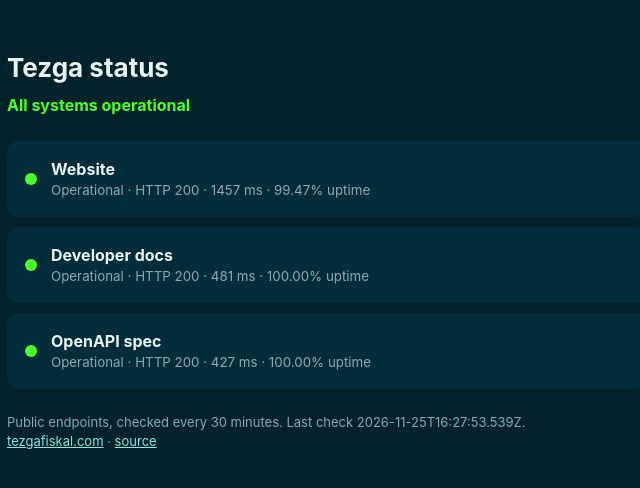
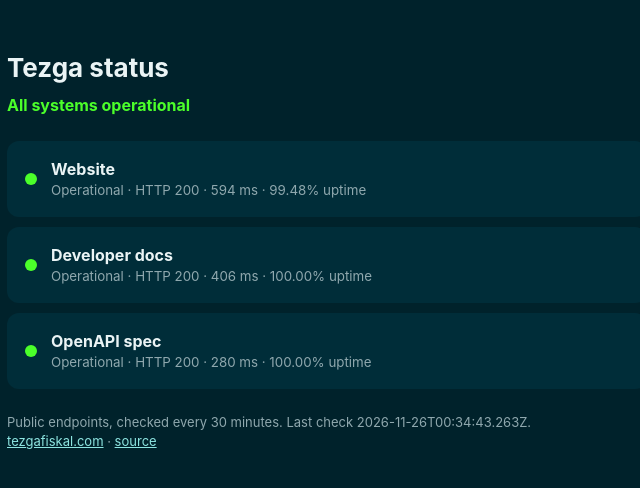
Before and after one commit to GoSimple-agency/status, a plain HTML site: page index.html in a window 1280 px wide. Shown: the full height of the page, 313-953 px from the left. Drawn offline with Linux system fonts and the light colour scheme.

Commit message:
status update [skip ci]

```diff
--- a/index.html
+++ b/index.html
@@ -10,9 +10,9 @@
 .foot{color:var(--muted);font-size:13px;margin-top:24px}a{color:#8de5e1}</style></head>
 <body><div class="wrap"><h1>Tezga status</h1>
 <p class="state">All systems operational</p>
-<div class="card up"><span class="dot"></span><div><b>Website</b><small>Operational · HTTP 200 · 1457 ms · 99.47% uptime</small></div></div>
-<div class="card up"><span class="dot"></span><div><b>Developer docs</b><small>Operational · HTTP 200 · 481 ms · 100.00% uptime</small></div></div>
-<div class="card up"><span class="dot"></span><div><b>OpenAPI spec</b><small>Operational · HTTP 200 · 427 ms · 100.00% uptime</small></div></div>
-<p class="foot">Public endpoints, checked every 30 minutes. Last check 2026-11-25T16:27:53.539Z.<br>
+<div class="card up"><span class="dot"></span><div><b>Website</b><small>Operational · HTTP 200 · 594 ms · 99.48% uptime</small></div></div>
+<div class="card up"><span class="dot"></span><div><b>Developer docs</b><small>Operational · HTTP 200 · 406 ms · 100.00% uptime</small></div></div>
+<div class="card up"><span class="dot"></span><div><b>OpenAPI spec</b><small>Operational · HTTP 200 · 280 ms · 100.00% uptime</small></div></div>
+<p class="foot">Public endpoints, checked every 30 minutes. Last check 2026-11-26T00:34:43.263Z.<br>
 <a href="https://tezgafiskal.com">tezgafiskal.com</a> · <a href="https://github.com/GoSimple-agency/status">source</a></p>
 </div></body></html>
```
Also changed, not shown: history.json (+1 -1 lines), 1 other file.
